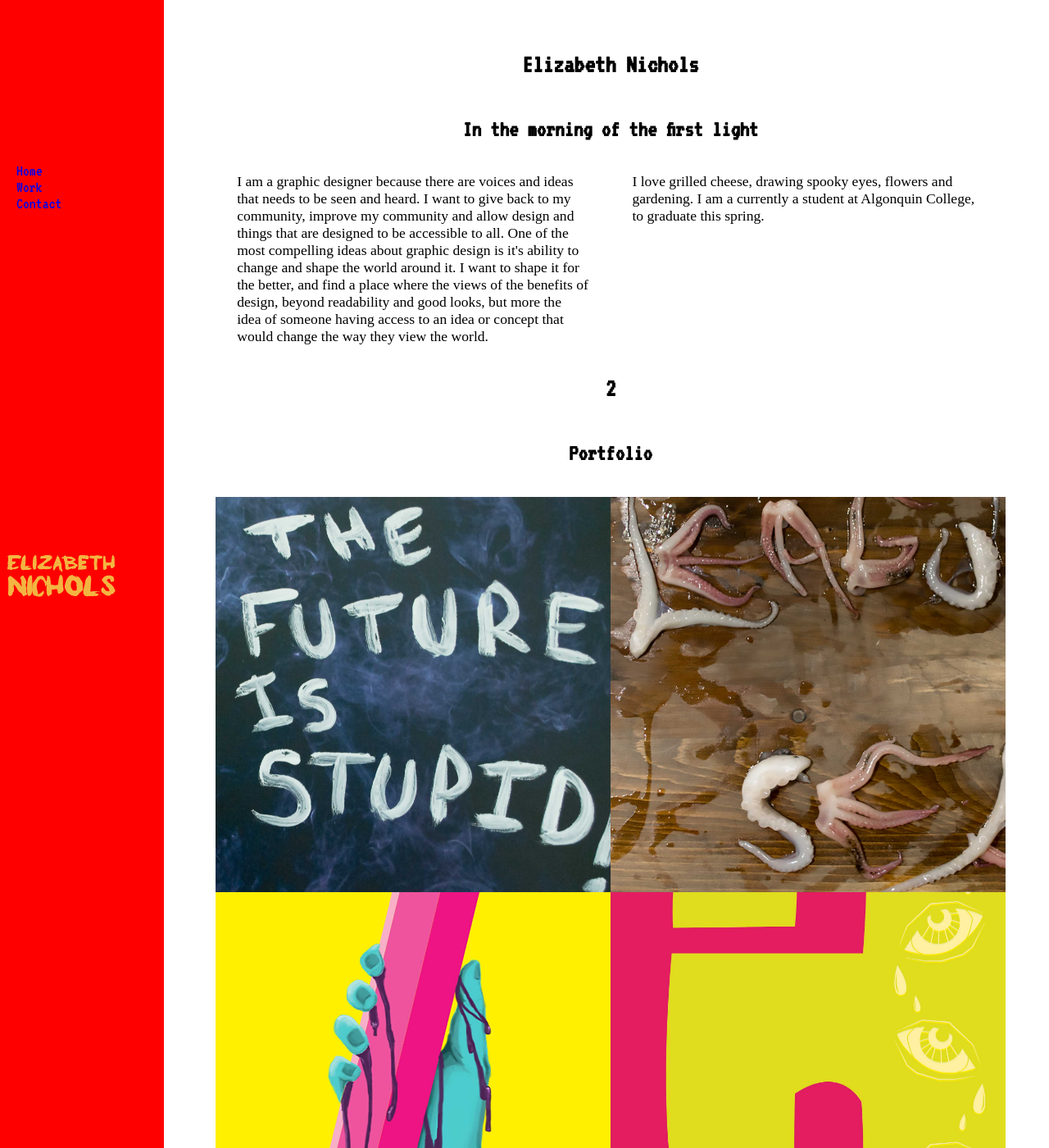
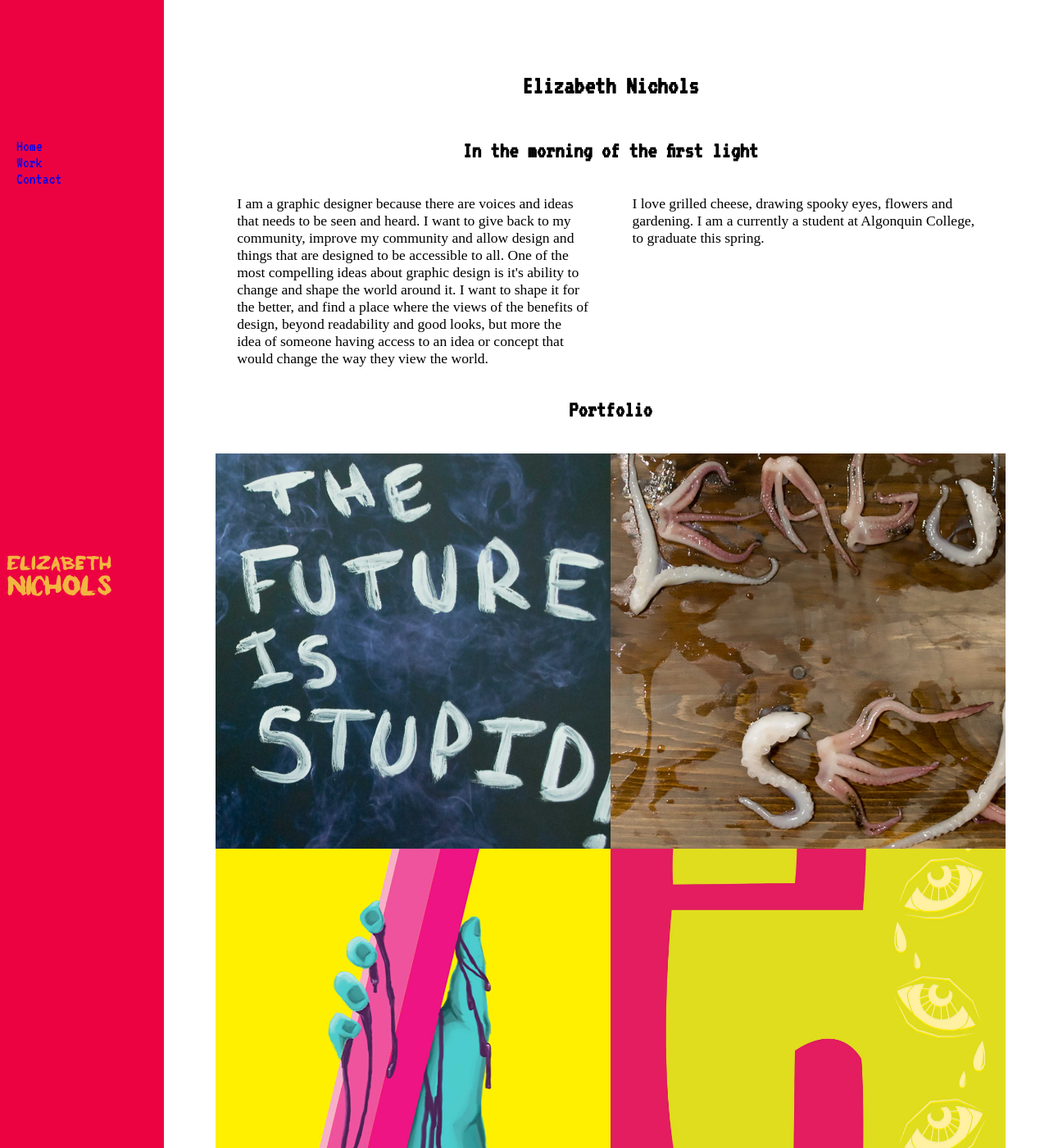
Before and after one commit to sky-bones/portfolio, a Jekyll site: the page built from index.html, in a window 1280 px wide and 1400 px high. Shown: the whole window at 82% size. Built offline with Jekyll 4.4.1, drawn with Linux system fonts in a browser that asks for light colours; some web fonts are replaced.

Commit message:
a bunch of little fixes
fixed contact links
changed some colours
began working on a link code

```diff
--- a/css/main.css
+++ b/css/main.css
@@ -47,18 +47,17 @@
 }
 
 header {
-	background-color: red;
+	background-color: #ED0241;
 	position: relative;
 }
 
 
 .nav {
 	font-family: 'VT323', sans-serif;
-	font-size: 1.1250rem;
+  font-size: 1.2656rem;
 	width: 10em;
 	margin: 10px 0 0 0;
 	display: none;
-	background-color: orange;
 	position: inline-block; /*inline keeps it within the header/ changed from absolute,*/
 }
 
@@ -86,7 +85,8 @@
 }
 
 .nav a:hover {
-	background-color: gray;
+	padding: 3px;
+	background-color: white;
 }
 
 .nav-open {
@@ -116,12 +116,12 @@
 
 .logo {
 	height: 100px;
-	width: 150px;
+	width: 145px;
 }
 
 .logo-foot {
 	height: 100px;
-	width: 150px;
+	width: 145px;
 }
 
 .bck2top {
@@ -133,7 +133,7 @@
 }
 
 .foot {
-	background-color: red;
+	background-color: #ED0241;
 }
 
 .img-link {
@@ -147,18 +147,21 @@
 
 .nex {
 	font-family: 'VT323', sans-serif;
-	height: 3em;
-	background-color: yellow;
+  font-size: 1.2656rem;
+	height: 2.75em;
+	background-color: #EAB000;
 }
 
 .next {
-	background-color: orange;
+	padding: 12px 16px 12px 12px;
+	background-color: #EAB000;
 	display: block;
 	text-align: right
 }
 
 .back {
-	background-color: gray;
+	padding: 12px 12px 12px 16px;
+	background-color: #EAB000;
 	display: block;
 
 }
@@ -198,7 +201,8 @@
 }
 	.nav {
 		display: block;
-		margin: 9.5em 0 0 0;
+		font-size: 1.1250rem;
+		margin: 8em 0 0 0;
 		background-color: transparent;
 		position: absolute;
 	}
--- a/index.html
+++ b/index.html
@@ -9,7 +9,7 @@
 <meta name="description" content="Portfolio of Elizabeth Nichols">
 
 <div class="grid">
-	<div class="unit unit-xs-1 text-center">
+	<div class="unit unit-xs-1 text-center pad-t">
 		<h1>Elizabeth Nichols</h1>
 	</div>
 </div>
@@ -34,13 +34,6 @@
 </div>
 
 <div>
-	<!-- portfolio click through -->
-<div class="grid">
-	<div class="unit unit-xs-1 text-center">
-		<h1>2</h1>
-	</div>
-</div>
-
 <div class="grid">
 	<div class="unit unit-xs-1 text-center">
 		<h2>Portfolio</h2>
@@ -63,12 +56,6 @@
 
 </div>
 
-<div>
-	<div class="grid">
-		<div class="unit unit-xs-1 text-center">
-			<h1>3</h1>
-		</div>
-	</div>
 
 	<div class="grid">
 		<div class="unit unit-xs-1 text-center">
@@ -79,13 +66,13 @@
 
 <div class="grid push" id="contact">
 	<div class="contact-links">
-		<div class="unit unit-s-1-3 unit-m-1-3 unit-l-1-3 island-1-2 gutter">
+		<div class="unit unit-xs-1-3 unit-s-1-3 unit-m-1-3 unit-l-1-3 island-1-2 gutter">
 			<a class="mega" href="https://twitter.com/silent_v0id">Email</a>
 		</div>
-		<div class="unit unit-s-1-3 unit-m-1-3 unit-l-1-3 island-1-2 gutter">
+		<div class="unit unit-xs-1-3 unit-s-1-3 unit-m-1-3 unit-l-1-3 island-1-2 gutter">
 			<a class="mega" href="https://twitter.com/silent_v0id">Twitter</a>
 		</div>
-		<div class="unit unit-s-1-3 unit-m-1-3 unit-l-1-3 island-1-2 gutter">
+		<div class="unit unit-xs-1-3 unit-s-1-3 unit-m-1-3 unit-l-1-3 island-1-2 gutter">
 			<a class="mega" href="https://twitter.com/silent_v0id">Behance</a>
 		</div>
 	</div>
```
Also changed, not shown: _layouts/portfolio-layout.html (+16 -1 lines), contact.html (+29 -0 lines).
